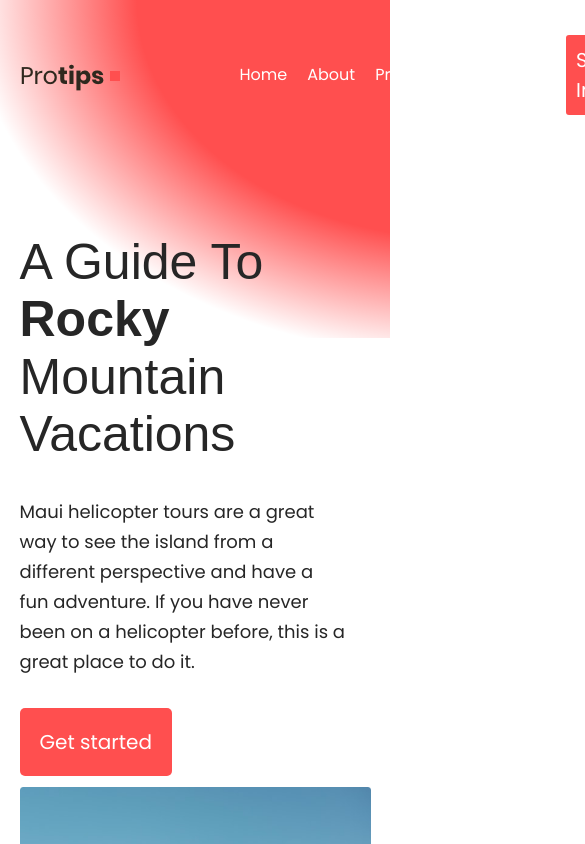
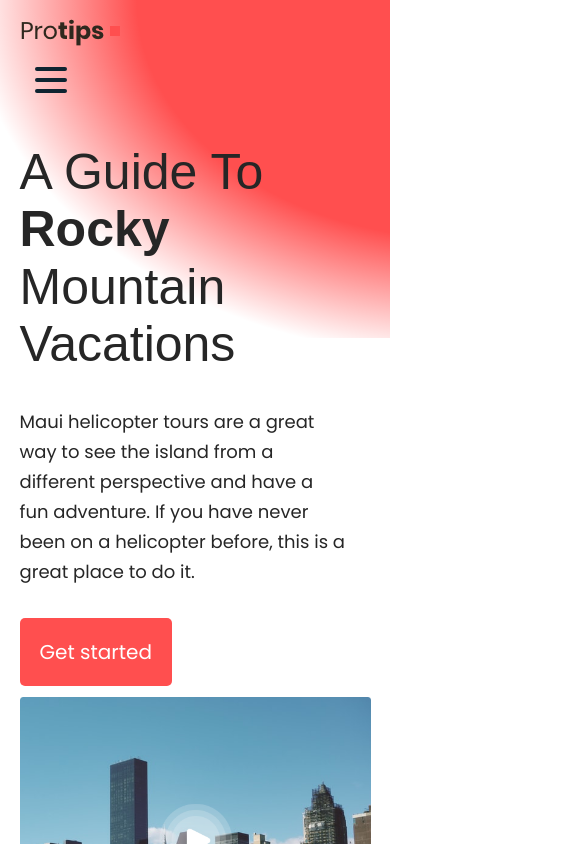
Before and after one commit to ZCrooks/protips-landing-page, a React (Vite) app: page / in a window 390 px wide. Shown: the top 844 px of the page, 585 px wide, since content can reach past the window. Built offline with nearby package versions, Linux system fonts and the light colour scheme; no server answers; a web font is replaced by a local one.

Commit message:
completed hamburger menu (media query for smaller screen sizes)

```diff
--- a/src/App.css
+++ b/src/App.css
@@ -63,7 +63,6 @@ h4 {
 }
 
 .nav-bar a {
-    font-size: 0.8rem;
     color: white;
 }
 
@@ -182,6 +181,20 @@ nav {
 .nav-bar a {
     margin-left: 20px;
     text-decoration: none;
+}
+
+.nav-container {
+    display: flex;
+    align-items: center;
+}
+
+.menu-items {
+    display: flex;
+    align-items: center;
+}
+
+.nav-container input {
+    display: none;
 }
 
 /* INTRO SECTION */
@@ -546,10 +559,95 @@ footer {
     .button-container {
         display: flex;
         flex-direction: column;
-        align-items: center;
     }
     .video-play {
         margin: 0;
+    }
+
+    /* HAMBURGER MENU - Credit to Alvaro of CodePen*/
+    .menu .nav-container a {
+        font-weight: 500;
+        font-size: 1.2rem;
+        padding: 0.7rem;
+        margin-bottom: 20px;
+    }
+    .menu .nav-container a:hover {
+        font-weight: bolder;
+    }
+    .nav-container {
+        display: block;
+        position: absolute;
+        height: 60px;
+        left: 15px;
+        margin-top: 20px;
+    }
+    .nav-container .checkbox {
+        position: absolute;
+        display: block;
+        height: 32px;
+        width: 32px;
+        top: 20px;
+        left: 20px;
+        z-index: 5;
+        opacity: 0;
+        cursor: pointer;
+    }
+    .nav-container .hamburger-lines {
+        display: block;
+        height: 26px;
+        width: 32px;
+        position: absolute;
+        top: 17px;
+        left: 20px;
+        z-index: 2;
+        display: flex;
+        flex-direction: column;
+        justify-content: space-between;
+    }
+    .nav-container .hamburger-lines .line {
+        display: flex;
+        height: 4px;
+        width: 100%;
+        border-radius: 10px;
+        background: #0e2431;
+    }
+    .nav-container .hamburger-lines .line1 {
+        transform-origin: 0% 0%;
+        transition: transform 0.4s ease-in-out;
+    }
+    .nav-container .hamburger-lines .line2 {
+        transition: transform 0.2s ease-in-out;
+    }
+    .nav-container .hamburger-lines .line3 {
+        transform-origin: 0% 100%;
+        transition: transform 0.4s ease-in-out;
+    }
+    .menu .menu-items {
+        padding-top: 120px;
+        padding: 20px;
+        background-color:  #FF4F4F;
+        border: 5px solid black;
+        transform: translate(-250%);
+        flex-direction: column;
+        align-items: flex-start;
+        top: 0;
+    }
+    .nav-bar {
+        flex-direction: column;
+        position: relative;
+        right: 35%;
+    }
+    .nav-container input[type="checkbox"]:checked~.menu-items {
+        transform: translateX(0);
+    }
+    .nav-container input[type="checkbox"]:checked~.hamburger-lines .line1 {
+        transform: rotate(45deg);
+    }
+    .nav-container input[type="checkbox"]:checked~.hamburger-lines .line2 {
+        transform: scaleY(0);
+    }
+    .nav-container input[type="checkbox"]:checked~.hamburger-lines .line3 {
+        transform: rotate(-45deg);
     }
 }
 
@@ -591,7 +689,7 @@ footer {
     }
 }
 
-/* Secondary Newsletter Subscription Media Query */
+/* Secondary Newsletter Subscription Media Query (for smaller screen sizes)*/
 @media (max-width: 440px) {
     .subscriptionForm input {
         font-size: 0.7rem;
--- a/src/components/Header.jsx
+++ b/src/components/Header.jsx
@@ -11,6 +11,15 @@ const Header = () => {
                 <img src={logo} alt="Protips Logo" />
             </Link>
             <nav>
+                <div className="menu">
+                    <div className="container nav-container">
+                        <input className="checkbox" type="checkbox" />
+                        <div className="hamburger-lines">
+                            <span className="line line1"></span>
+                            <span className="line line2"></span>
+                            <span className="line line3"></span>
+                        </div>
+                        <div className="menu-items">
                             <ul className="nav-bar">
                                 <Link to="/">Home</Link>
                                 <Link to="#">About</Link>
@@ -19,6 +28,9 @@ const Header = () => {
                             </ul>
                             <Link to="/signin" className="sign-in">Sign In</Link>
                             <Link to="/signup" className="sign-up">Sign Up</Link>
+                        </div>
+                    </div>
+                </div>
             </nav>
         </header>
         <AuthDetails />
```
Lines whose indentation alone changed are shown as unchanged.
